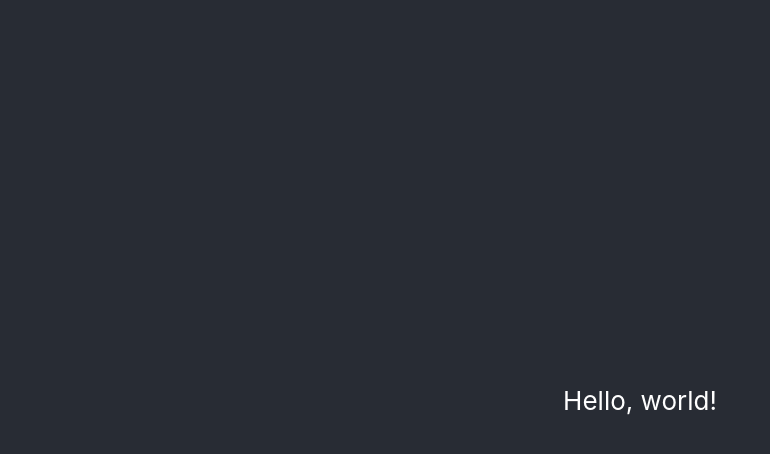
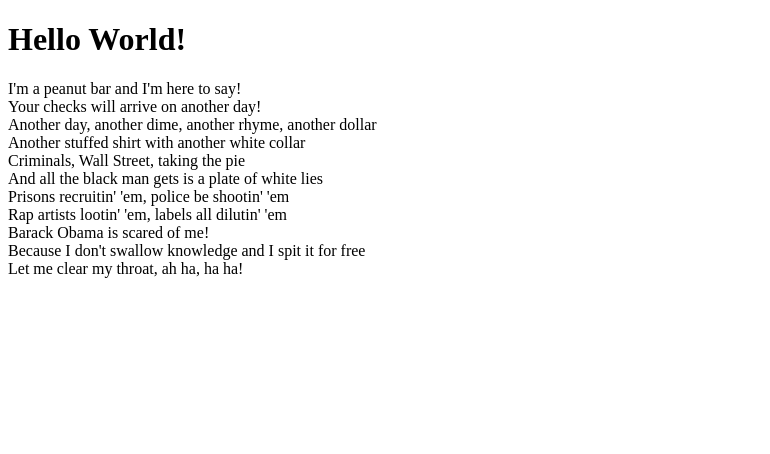
Before and after one commit to besartelezi/kahoot-but-better, a React (Create React App) app in the folder kahoot-two-electric-boogaloo/: page / in a window 1280 px wide. Shown: the top 454 px of the page, without its empty margins (0-770 px from the left). Built offline with nearby package versions, Linux system fonts and the light colour scheme.

Commit message:
changed layout/files

```diff
--- a/kahoot-two-electric-boogaloo/src/App.css
+++ /dev/null
@@ -1,38 +0,0 @@
-.App {
-  text-align: center;
-}
-
-.App-logo {
-  height: 40vmin;
-  pointer-events: none;
-}
-
-@media (prefers-reduced-motion: no-preference) {
-  .App-logo {
-    animation: App-logo-spin infinite 20s linear;
-  }
-}
-
-.App-header {
-  background-color: #282c34;
-  min-height: 100vh;
-  display: flex;
-  flex-direction: column;
-  align-items: center;
-  justify-content: center;
-  font-size: calc(10px + 2vmin);
-  color: white;
-}
-
-.App-link {
-  color: #61dafb;
-}
-
-@keyframes App-logo-spin {
-  from {
-    transform: rotate(0deg);
-  }
-  to {
-    transform: rotate(360deg);
-  }
-}
--- a/kahoot-two-electric-boogaloo/src/App.js
+++ /dev/null
@@ -1,13 +0,0 @@
-import './App.css';
-
-function App() {
-  return (
-    <div className="App">
-      <header className="App-header">
-        <div>Hello, world!</div>
-      </header>
-    </div>
-  );
-}
-
-export default App;
--- /dev/null
+++ b/kahoot-two-electric-boogaloo/src/function-components/App.js
@@ -0,0 +1,14 @@
+import Header from "./Header";
+import Body from "./Body";
+
+
+function App() {
+    return(
+    <>
+        <Header/>
+        <Body/>
+    </>
+    )
+}
+
+export default App;
--- /dev/null
+++ b/kahoot-two-electric-boogaloo/src/function-components/Body.js
@@ -0,0 +1,19 @@
+function Body () {
+    return (
+        <div>
+            <div>I'm a peanut bar and I'm here to say!</div>
+            <div>Your checks will arrive on another day!</div>
+            <div>Another day, another dime, another rhyme, another dollar</div>
+            <div>Another stuffed shirt with another white collar</div>
+            <div>Criminals, Wall Street, taking the pie</div>
+            <div>And all the black man gets is a plate of white lies</div>
+            <div>Prisons recruitin' 'em, police be shootin' 'em</div>
+            <div>Rap artists lootin' 'em, labels all dilutin' 'em</div>
+            <div>Barack Obama is scared of me!</div>
+            <div>Because I don't swallow knowledge and I spit it for free</div>
+            <div>Let me clear my throat, ah ha, ha ha!</div>
+        </div>
+    );
+}
+
+export default Body;
--- a/kahoot-two-electric-boogaloo/src/function-components/Header.js
+++ b/kahoot-two-electric-boogaloo/src/function-components/Header.js
@@ -1,10 +1,6 @@
-import React, {Component} from 'react';
-
-function Header(title) {
+function Header() {
     return (
-        <div className={"header"}>
-            <h1>{{title}}</h1>
-        </div>
+        <h1>Hello World!</h1>
     );
 }
 
--- a/kahoot-two-electric-boogaloo/src/index.css
+++ /dev/null
@@ -1,8 +0,0 @@
-body {
-  margin: 0;
-  font-family: -apple-system, BlinkMacSystemFont, 'Segoe UI', 'Roboto', 'Oxygen',
-    'Ubuntu', 'Cantarell', 'Fira Sans', 'Droid Sans', 'Helvetica Neue',
-    sans-serif;
-  -webkit-font-smoothing: antialiased;
-  -moz-osx-font-smoothing: grayscale;
-}
--- a/kahoot-two-electric-boogaloo/src/index.js
+++ b/kahoot-two-electric-boogaloo/src/index.js
@@ -1,11 +1,8 @@
 import React from 'react';
 import ReactDOM from 'react-dom/client';
-import './index.css';
-import App from "./App";
+import App from "./function-components/App";
 
 const root = ReactDOM.createRoot(document.getElementById('root'));
 root.render(
-  <React.StrictMode>
     <App />
-  </React.StrictMode>
 );
```
Also changed, not shown: 1 other file (tests, documents, lock files or other folders).
